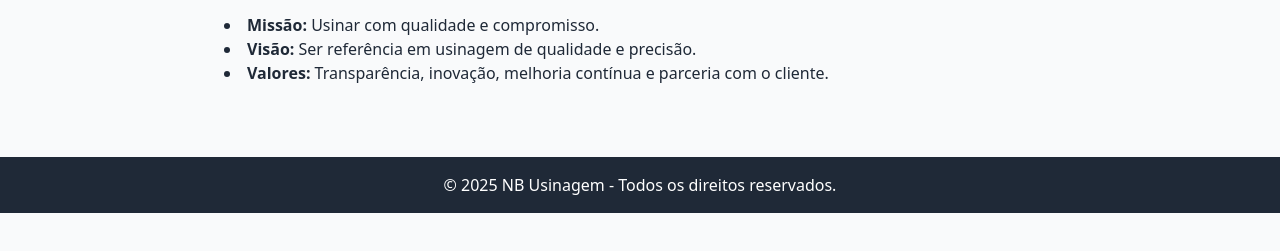
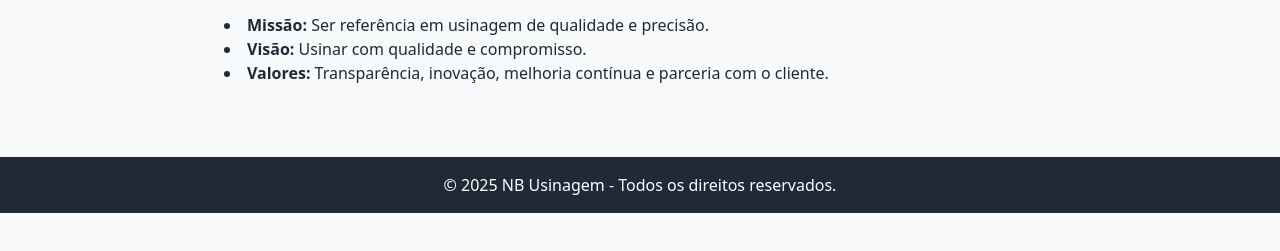
Before and after one commit to brunofranco1188/nbusinagem, a plain HTML site: page quem-somos.html in a window 1280 px wide. Shown: the part 231-482 px from the top of the page. Drawn offline with nearby package versions, Linux system fonts and the light colour scheme.

Commit message:
Update quem-somos.html

```diff
--- a/quem-somos.html
+++ b/quem-somos.html
@@ -20,7 +20,11 @@
 
   <main class="p-8 max-w-4xl mx-auto">
     <h1 class="text-3xl font-bold mb-6">Quem Somos</h1>
-    <p class='mb-4'>A NB Usinagem nasceu da parceria entre dois amigos Ney e Bruno, que juntos somam mais de 40 anos experiencia na area, tendo com foco em qualidade, precisão e responsabilidade. Nossa missão é entregar excelência em cada peça fabricada.</p><ul class='list-disc list-inside'><li><strong>Missão:</strong> Usinar com qualidade e compromisso.</li><li><strong>Visão:</strong> Ser referência em usinagem de qualidade e precisão.</li><li><strong>Valores:</strong> Transparência, inovação, melhoria contínua e parceria com o cliente.</li></ul>
+    <p class='mb-4'>A NB Usinagem nasceu da parceria entre dois amigos Ney e Bruno, que juntos somam mais de 40 anos experiencia na area, tendo com foco em qualidade, precisão e responsabilidade. Nossa missão é entregar excelência em cada peça fabricada.
+	</p><ul class='list-disc list-inside'>
+	<li><strong>Missão:</strong> Ser referência em usinagem de qualidade e precisão.
+	</li><li><strong>Visão:</strong> Usinar com qualidade e compromisso.
+	</li><li><strong>Valores:</strong> Transparência, inovação, melhoria contínua e parceria com o cliente.</li></ul>
   </main>
 
   <footer class="bg-gray-800 text-white text-center py-4 mt-10">
```
